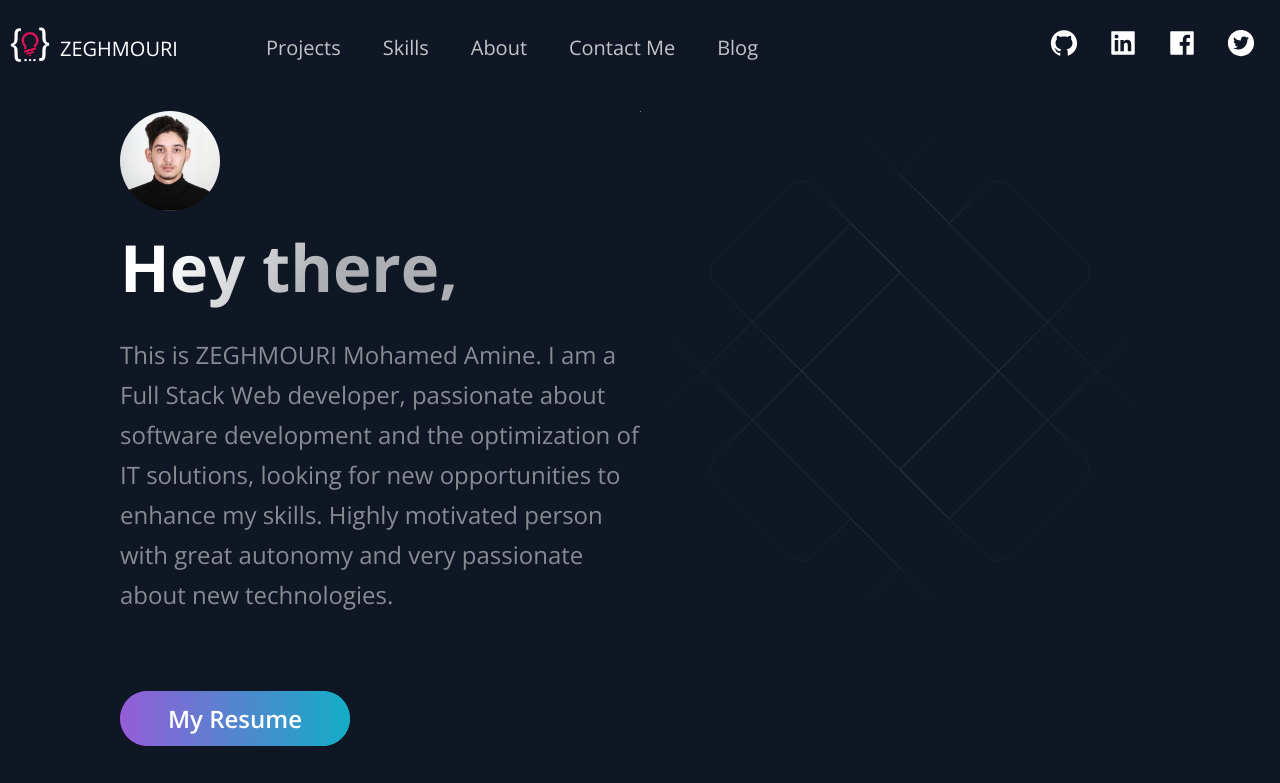
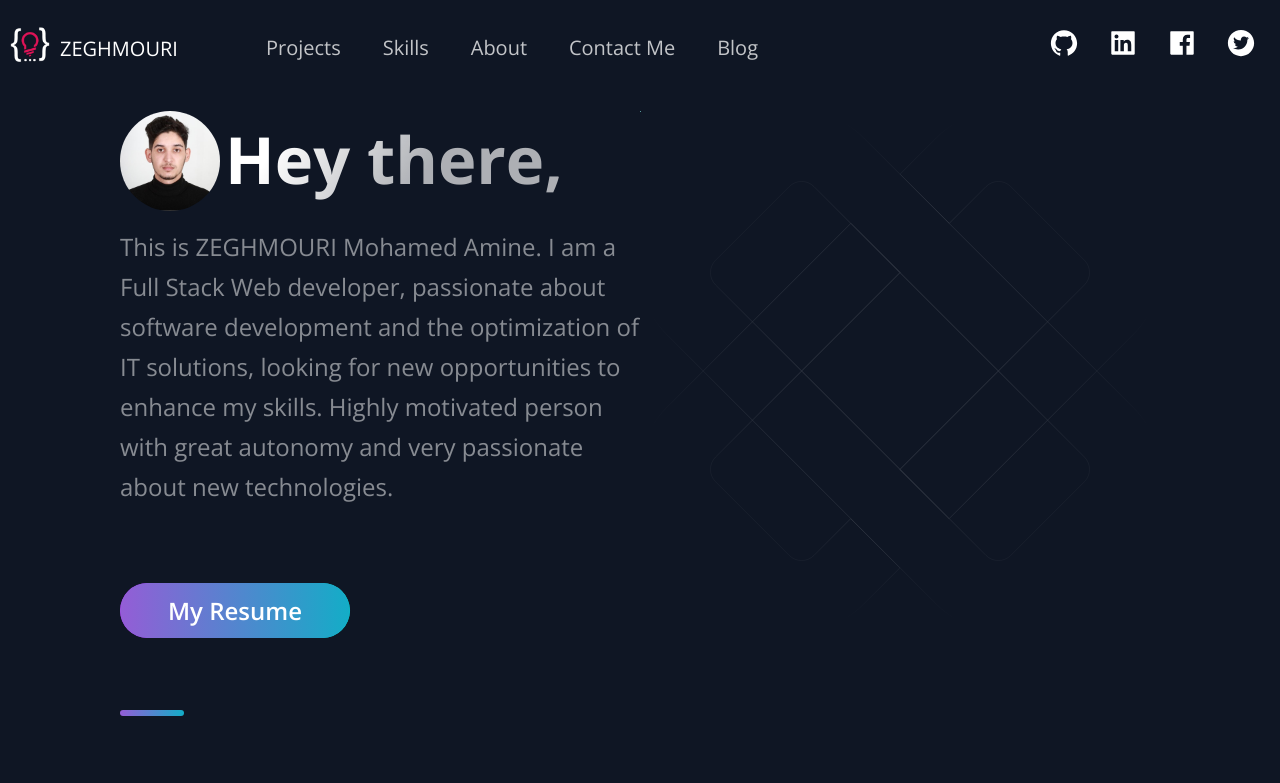
Before and after one commit to zeghmouri/my-portfolio, a Next.js app: page / in a window 1280 px wide. Shown: the top 783 px of the page. Built offline with nearby package versions, Linux system fonts and the light colour scheme.

Commit message:
hero section title style

```diff
--- a/src/components/Hero/HeroStyles.js
+++ b/src/components/Hero/HeroStyles.js
@@ -27,7 +27,7 @@ export const SectionTitle = styled.h2`
   background: linear-gradient(121.57deg, #FFFFFF 18.77%, rgba(255, 255, 255, 0.66) 60.15%);
   -webkit-background-clip: text;
   -webkit-text-fill-color: transparent;
-  margin: 0 0 16px 0px;
+  margin: -108px 0 16px 105px;
   padding: 20px 0 16px;
 
   @media ${props => props.theme.breakpoints.md}{
```
